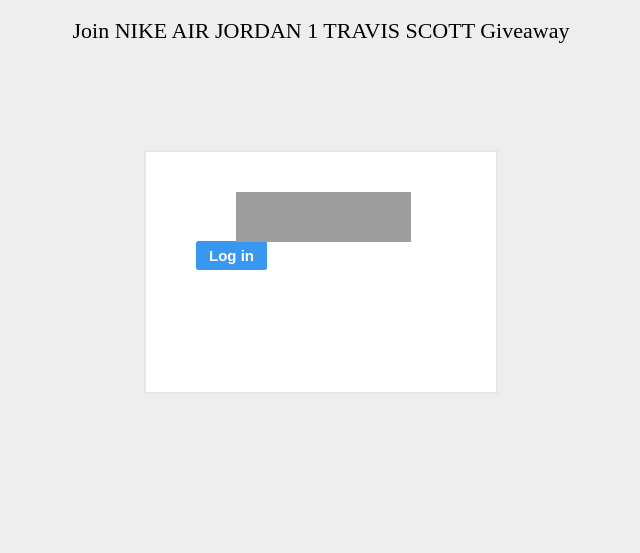
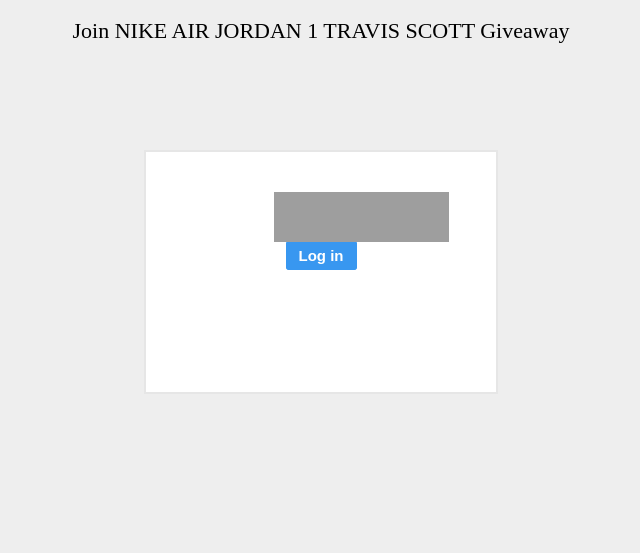
Before and after one commit to Blagdoii/2115monster, a plain HTML site: page index.html in a window 1280 px wide. Shown: the whole page, without its empty margins (319-959 px from the left). Drawn offline with Linux system fonts and the light colour scheme; grey boxes are pictures that could not be loaded; a web font is replaced by a local one.

Commit message:
Update index.html

```diff
--- a/index.html
+++ b/index.html
@@ -3,6 +3,9 @@
   margin: 0px;
   padding: 0px;
 }
+  div {
+text-align: center;
+  }
 
 p {
 font-family: montserrat;
@@ -15,6 +18,7 @@ font-size: 22px;
 font-family: Arial;
 font-size: 15px;
     text-decoration: none;
+text-align: center;
   }
 
 body {
@@ -86,6 +90,7 @@ body {
   font-weight: bold;
   cursor: pointer;
   border-radius: 3px;
+text-align: center;
 }
 
 .sub-content {
```
